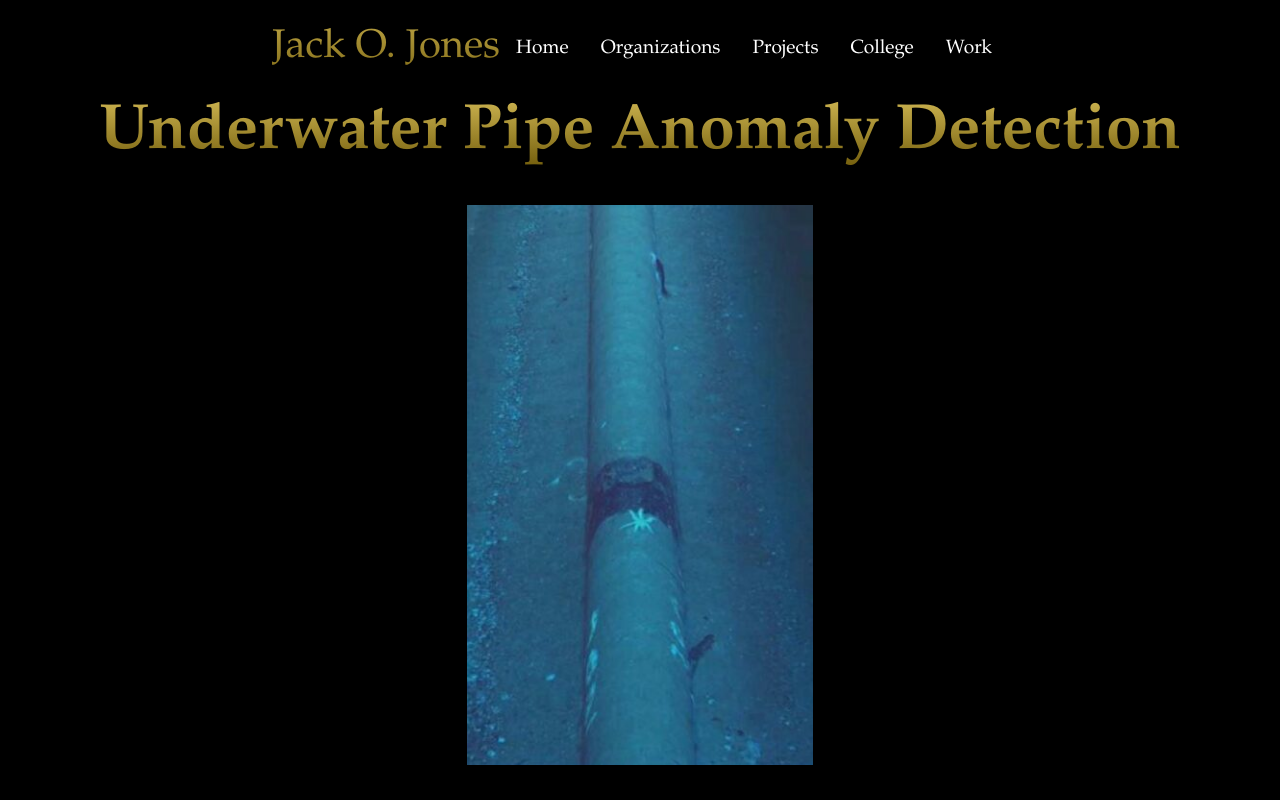
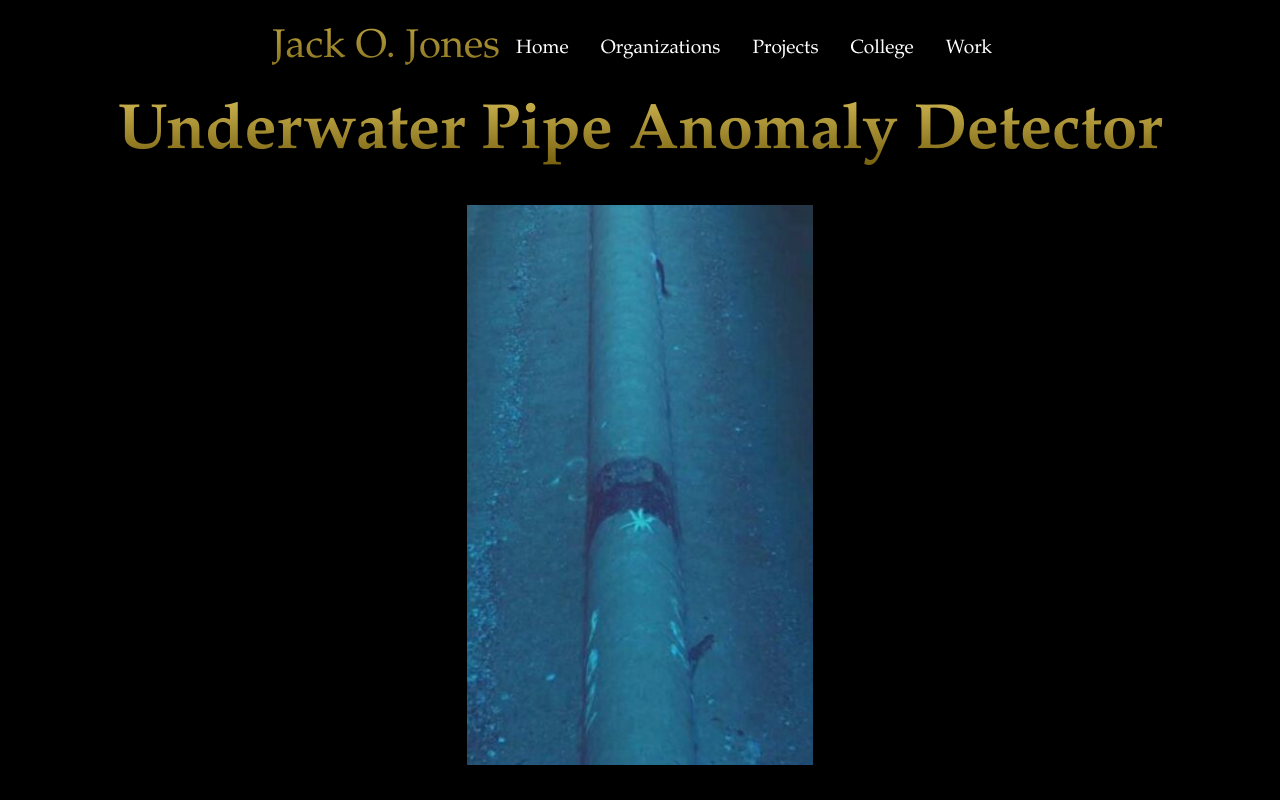
Before and after one commit to Cicerokx7/Cicerokx7.github.io, a plain HTML site: page Underwater_Pipe_Anomaly_Detector.html in a window 1280 px wide. Shown: the top 800 px of the page. Drawn offline with Linux system fonts and the light colour scheme.

Commit message:
Minor Changes

```diff
--- a/Underwater_Pipe_Anomaly_Detector.html
+++ b/Underwater_Pipe_Anomaly_Detector.html
@@ -48,7 +48,7 @@
     <div class="main">
         <div class="main__container">
             <div class="main__content">
-                <h2>Underwater Pipe Anomaly Detection</h2>
+                <h2>Underwater Pipe Anomaly Detector</h2>
                 <!-- <h1>More Stuff About The Coffee Robot!!</h1>
                 <p>Details about my the coffee robot</p> -->
                 <!--
```
